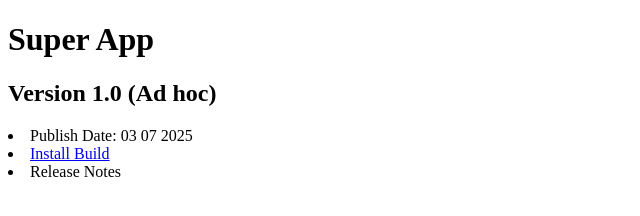
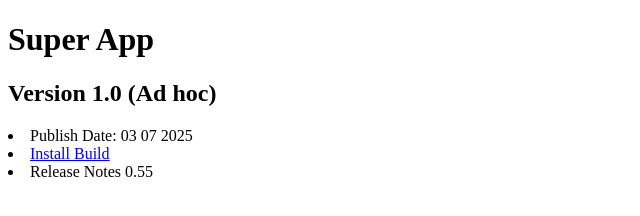
Before and after one commit to gtools5/github.io, a plain HTML site: page Index.html in a window 1280 px wide. Shown: the full height of the page, 0-640 px from the left. Drawn offline with Linux system fonts and the light colour scheme.

Commit message:
Update Index.html

```diff
--- a/Index.html
+++ b/Index.html
@@ -14,7 +14,7 @@
           <a href="itms-services://?action=download-manifest&url=https://gtools5.github.io/info/manifest.plist">Install Build</a>
         </li>
         <li>
-          <a >Release Notes</a>
+          <a >Release Notes 0.55</a>
         </li>
     </body>
 </html>
```
